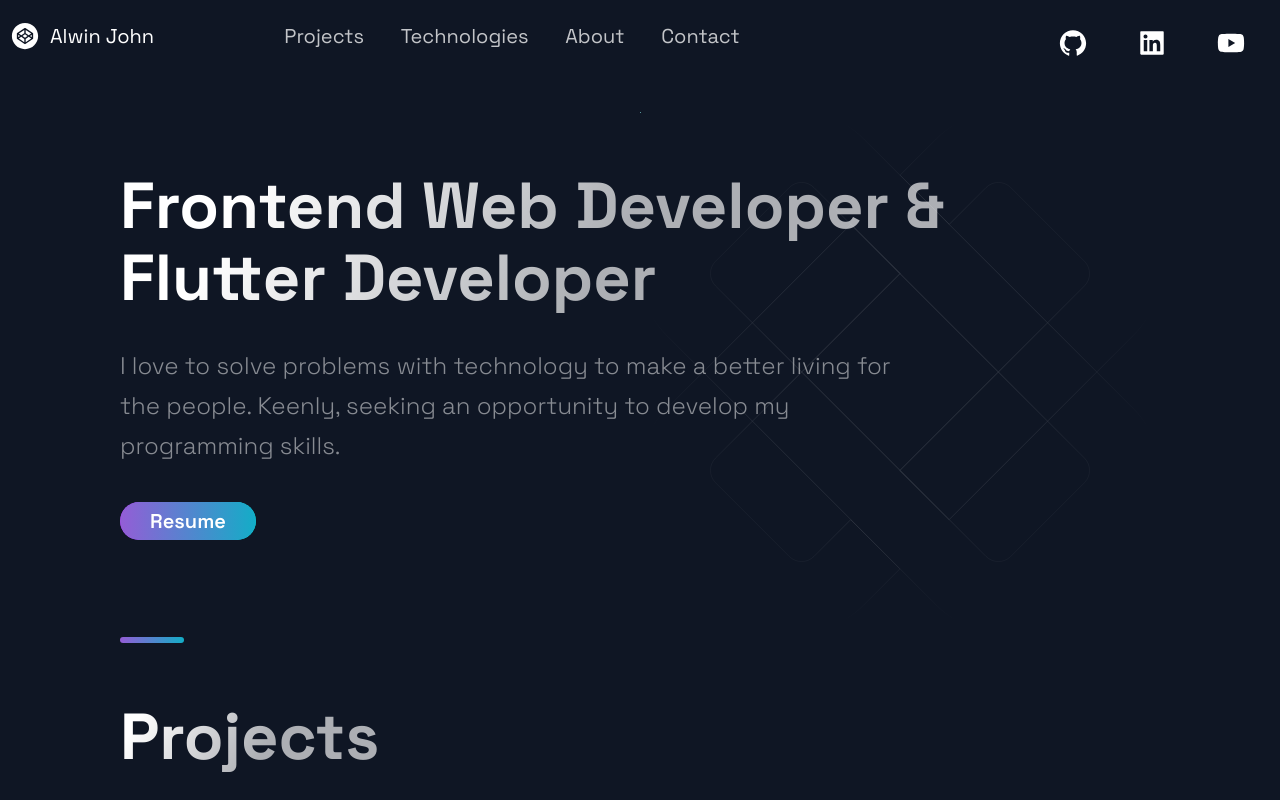
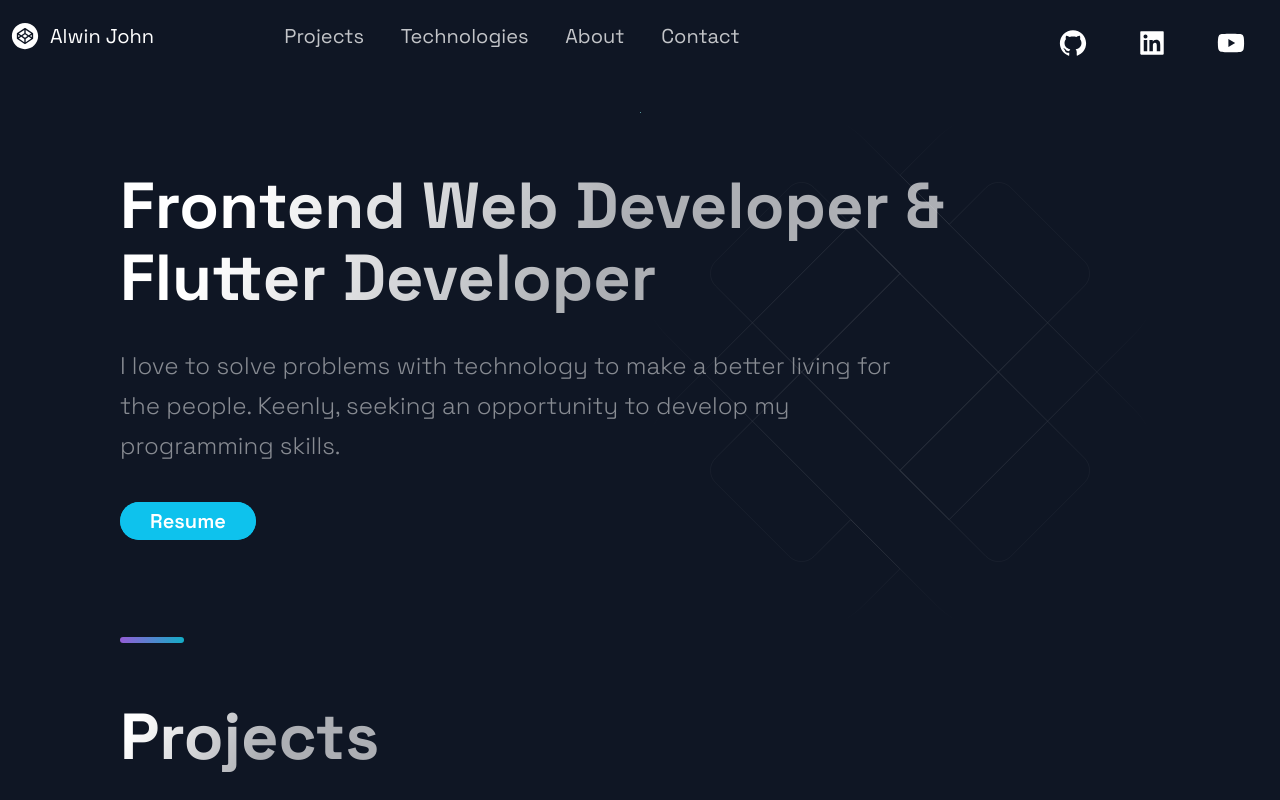
Before and after one commit to Dexters-Hub/portfolio-v1, a Next.js app: page / in a window 1280 px wide. Shown: the top 800 px of the page. Built offline with nearby package versions, Linux system fonts and the light colour scheme.

Commit message:
update button color

```diff
--- a/src/styles/GlobalComponents/index.js
+++ b/src/styles/GlobalComponents/index.js
@@ -177,7 +177,7 @@ export const ButtonBack = styled.div`
   justify-content: center;
   margin: ${({ alt, form }) => (alt || form) ? '0' : '0 0 80px'};
   color: #fff;
-  background: ${({ alt }) => alt ? 'linear-gradient(270deg, #ff622e 0%, #B133FF 100%)' : 'linear-gradient(270deg, #00DBD8 0%, #B133FF 100%)'};
+  background: ${({ alt }) => alt ? 'linear-gradient(270deg, #ff622e 0%, #B133FF 100%)' : '#0EC2ED'};
   cursor: pointer;
   transition: 0.5s ease;
   position: relative;
@@ -209,7 +209,7 @@ export const ButtonFront = styled.button`
   left: 0;
   width: 100%;
   height: 100%;
-  background: ${({ alt }) => alt ? 'linear-gradient(270deg, #F46737 0%, #945DD6 100%)' : 'linear-gradient(270deg, #13ADC7 0%, #945DD6 100%)'};
+  background: ${({ alt }) => alt ? 'linear-gradient(270deg, #F46737 0%, #945DD6 100%)' : '#0EC2ED'};
   opacity: ${({ disabled }) => disabled ? '.5' : '1'};
   transition: .4s ease;
   font-size: ${({ alt }) => alt ? '16px' : '20px'};
```
